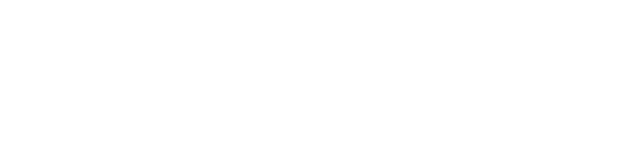
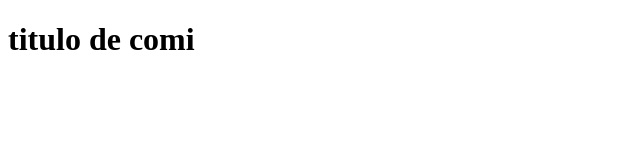
Before and after one commit to abelbazan51/clase-git, a plain HTML site: page index.html in a window 1280 px wide. Shown: the whole page, without its empty margins (0-640 px from the left). Drawn offline with Linux system fonts and the light colour scheme.

Commit message:
titulo pagina

```diff
--- a/index.html
+++ b/index.html
@@ -6,5 +6,7 @@
     <meta name="viewport" content="width=device-width, initial-scale=1.0" />
     <title>clase git</title>
   </head>
-  <body></body>
+  <body>
+    <h1>titulo de comi</h1>
+  </body>
 </html>
```
